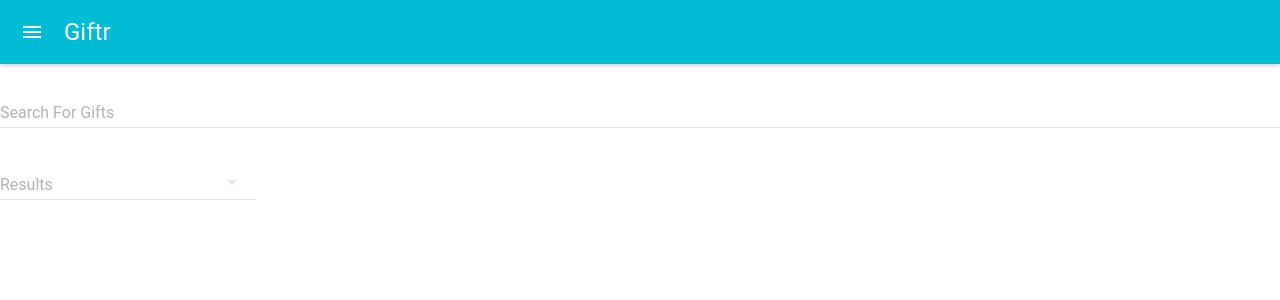
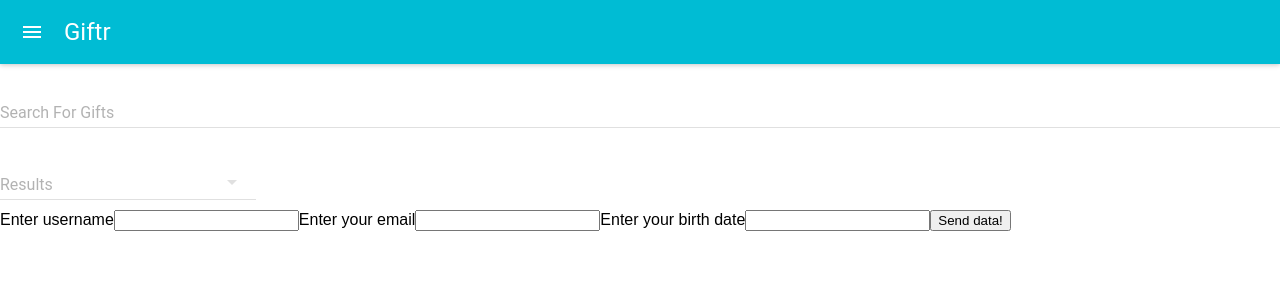
Before and after one commit to zpaterson/Giftr, a React (Create React App) app in the folder client/: page / in a window 1280 px wide. Shown: the top 300 px of the page. Built offline with nearby package versions, Linux system fonts and the light colour scheme; no server answers.

Commit message:
add form

```diff
--- a/client/src/App.js
+++ b/client/src/App.js
@@ -4,6 +4,7 @@ import './App.css';
 import NavBar from './components/navbar/navbar';
 import Search from './components/search/search';
 import Products from './components/products/products';
+import Signup from './components/signup/signup';
 
 
 
@@ -18,6 +19,7 @@ class App extends Component {
           <NavBar />
           <Search />
           <Products />
+          <Signup />
         </div>
       </MuiThemeProvider>
     );
--- /dev/null
+++ b/client/src/components/signup/signup.js
@@ -0,0 +1,67 @@
+ import React from 'react';
+
+// class Signup extends Component {
+//     state = {};
+
+
+
+//     render() {
+//         return (
+//             <div>
+//                 <br />
+//                 <form method = 'POST' action='/register'>
+//                     <input type="text" name="firstName" placeholder="First Name" />
+//                     <br />
+//                     <input type="text" name="lastName" placeholder="Last Name" />
+//                     <br />
+//                     <input type="text" name="password" placeholder="Password" />
+//                     <br />
+//                     <input type="text" name="confirmPassword" placeholder="Confirm Password" />
+//                     <br />
+//                     <input type="email" name="email" placeholder="email" />
+//                     <br />
+//                     <button>Submit</button>
+//                 </form>
+//             </div>
+//         );
+//     }
+// }
+
+// export default Signup;
+
+
+class Signup extends React.Component {
+    constructor() {
+        super();
+        this.handleSubmit = this.handleSubmit.bind(this);
+    }
+
+    handleSubmit(event) {
+        event.preventDefault();
+        const data = new FormData(event.target);
+
+        fetch('/register', {
+            method: 'POST',
+            body: data,
+        });
+    }
+
+    render() {
+        return (
+            <form onSubmit={this.handleSubmit}>
+                <label htmlFor="username">Enter username</label>
+                <input id="username" name="username" type="text" />
+
+                <label htmlFor="email">Enter your email</label>
+                <input id="email" name="email" type="email" />
+
+                <label htmlFor="birthdate">Enter your birth date</label>
+                <input id="birthdate" name="birthdate" type="text" />
+
+                <button>Send data!</button>
+            </form>
+        );
+    }
+}
+
+export default Signup;
--- a/package.json
+++ b/package.json
@@ -16,7 +16,7 @@
         "express": "^4.16.2",
         "material-ui": "^0.20.1",
         "mysql": "^2.15.0",
-        "npm": "^6.0.1",
+        "npm": "^6.1.0",
         "request": "^2.87.0"
     },
     "devDependencies": {
```
Also changed, not shown: client/package.json (+6 -1 lines), client/src/components/search/search.js (+14 -0 lines), 2 other files (tests, documents, lock files or other folders).
